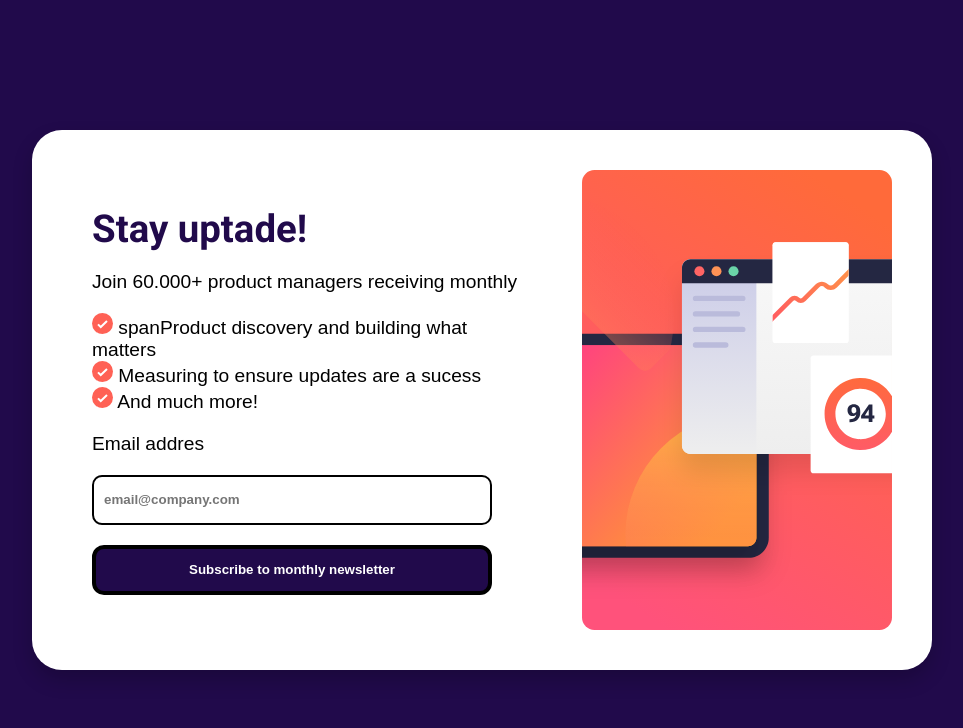
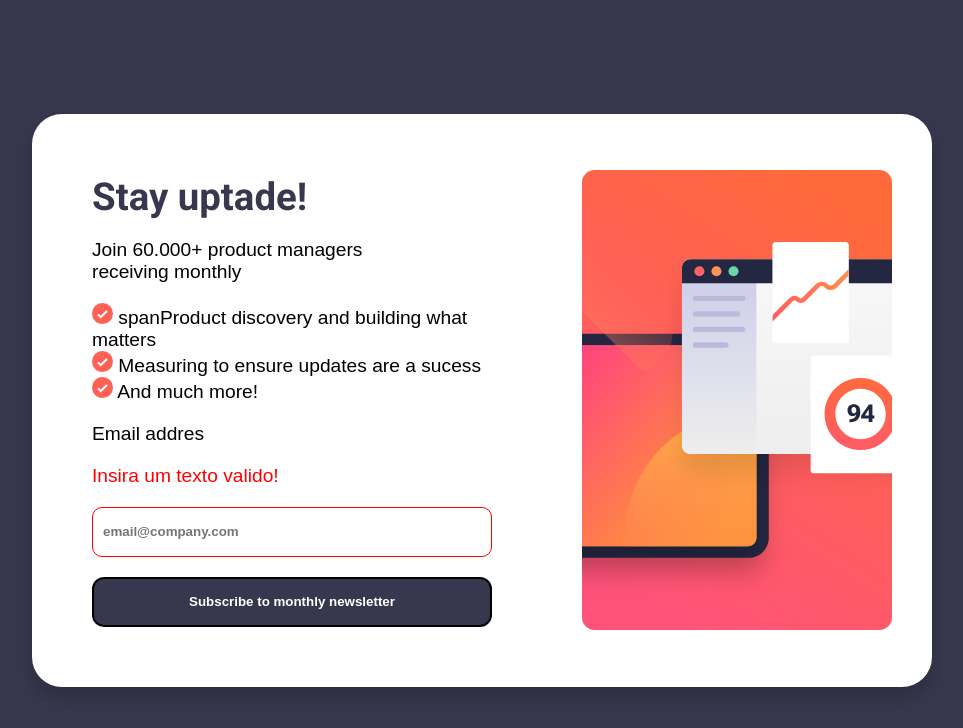
Before and after one commit to DanFigueredo/javascript, a plain HTML site: page projeto/index.html in a window 1280 px wide. Both pictures are taken after a click on the button "Subscribe to monthly newsletter". Shown: the whole page, without its empty margins (158-1121 px from the left). Drawn offline with Linux system fonts and the light colour scheme.

Commit message:
preojeto-stay-uptade
Fiz mais um projeto do front end mentor, nele utilizei todos os meu conhecimentos de html, css e javascript, demorei mais ou menos umas 3 horas pra fazer tudo e deixar do jeito agradável.

```diff
--- a/projeto/index.html
+++ b/projeto/index.html
@@ -6,6 +6,7 @@
     <title>Stay update</title>
     <link rel="stylesheet" href="style.css">
     <script src="script.js" defer></script>
+    <link rel="shortcut icon" href="favicon-32x32.png" type="image/x-icon">
 </head>
 <body>
     <div id="container">
@@ -22,9 +23,9 @@
 
 
                 <section>
-                    <p>Email addres</p>
+                    <p>Email addres</p> <p id="res"> </p>
                     <input type="email" placeholder="email@company.com" id="input-email"> <br>
-                    <button>Subscribe to monthly newsletter</button>
+                    <button id="subscribe-button" onclick="subscribeButton()">Subscribe to monthly newsletter</button>
                 </section>
             </main>
         </div>
--- a/projeto/script.js
+++ b/projeto/script.js
@@ -0,0 +1,13 @@
+function subscribeButton(){
+    let email = document.getElementById("input-email")
+    let res = document.querySelector("#res")
+    if(email.value == ""){
+        res.style.color = "red"
+        res.innerHTML = "Insira um texto valido!"
+        email.style.border = "1px solid red";
+        email.style.color = "red"
+        return
+
+    }
+    location.href = "http://127.0.0.1:5501/projeto/pg02.html"
+}
--- a/projeto/style.css
+++ b/projeto/style.css
@@ -8,7 +8,7 @@
     box-sizing: border-box;
 }
 body{
-     background-color: rgb(33, 10, 75);
+     background-color: #37384E;
     display: flex;
     justify-content: center;
     align-items: center;
@@ -51,7 +51,7 @@ body{
 }
 h1{
     font-family: "Roboto" , "Sans-Serif";
-    color: rgb(33, 10, 75);
+    color: #37384E;
     font-weight: bolder;
 
 }
@@ -63,9 +63,14 @@ h1, p {
     padding-bottom: 20px;
 
 }
+p{
+    display: inline-block;
+    margin-right: 140px;
+}
 main{
     text-align: left;
 }
+
 input{
     width: 400px;
     height: 50px;
@@ -74,16 +79,27 @@ input{
     border: 2px solid black;
     padding-left: 10px;
     margin-bottom: 20px;
+    outline: none;
+
 
 }
+
 button{
     width: 400px;
     height: 50px;
     border-radius: 12px;
     font-weight: bolder;
-    background-color: rgb(33, 10, 75);
+    background-color: #37384E;
     color: white;
-    border: 4px solid black;
+    border: 2px solid black;
+    transition: 0.5s;
+
+}
+button:hover{
+    height: 65px;
+    width: 430px;
+    background-image: linear-gradient(to right, purple, orange);
+
 }
 section{
     text-align: left;
--- /dev/null
+++ b/projeto/style2.css
@@ -0,0 +1,60 @@
+@import url('https://fonts.googleapis.com/css2?family=Roboto:ital,wght@0,100..900;1,100..900&display=swap');
+*{
+    margin: 0;
+    padding: 0;
+    box-sizing: border-box;
+    font-family: "Roboto", sans-serif;
+    color: #484a69;
+    font-size: 18px;
+}
+body{
+    min-height: 100vh;
+    display: flex;
+    justify-content: center;
+    align-items: center;
+    background-color: #37384E;
+}
+h2{
+    font-size: 2.5em;
+    color: #37384E;
+    padding-bottom: 25px;
+
+}
+.card{
+
+    background-color: #eee;
+
+    border-radius: 30px;
+    padding: 20px;
+    box-shadow: 2px ,1px, 1px solid rgba(0, 0, 0, 0.651);
+
+}
+.img1{
+    text-align: left;
+    padding-left: 15px;
+    padding-bottom: 20px;
+}
+.content{
+   padding-bottom: 20px;
+
+}
+
+button{
+    width: 350px;
+    height: 50px;
+    border-radius: 12px;
+    font-weight: bolder;
+    background-color: #37384E;
+    color: white;
+    border: 1.5px solid rgba(0, 0, 0, 0.692);
+    transition: 0.5s;
+    margin-top: 20px;
+    margin-left: 20px;
+    margin-right: 20px;
+
+}
+button:hover{
+    height: 65px;
+    width: 430px;
+    background-image: linear-gradient(to right, purple, orange);
+}
```
Also changed, not shown: projeto/pg02.html (added, +26 -0 lines), projeto/favicon-32x32.png (added), projeto/icon-success.svg (added).
